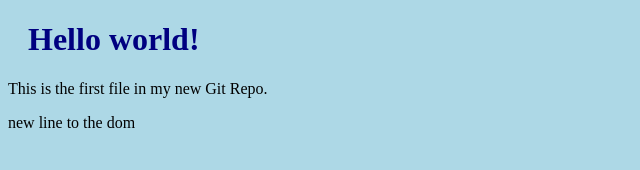
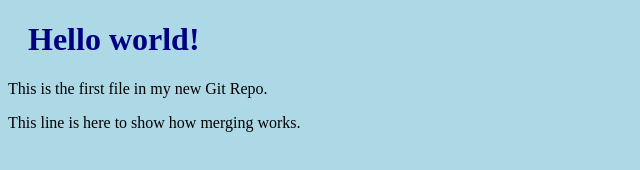
Before and after one commit to icodeindark/hello-world, a plain HTML site: page index.html in a window 1280 px wide. Shown: the whole page, without its empty margins (0-640 px from the left). Drawn offline with Linux system fonts and the light colour scheme.

Commit message:
updated index.html with emergency fix

```diff
--- a/index.html
+++ b/index.html
@@ -8,6 +8,6 @@
 
 <h1>Hello world!</h1>
 <p>This is the first file in my new Git Repo.</p>
-<p>new line to the dom</p>
+<p>This line is here to show how merging works.</p>
 </body>
 </html>
```
